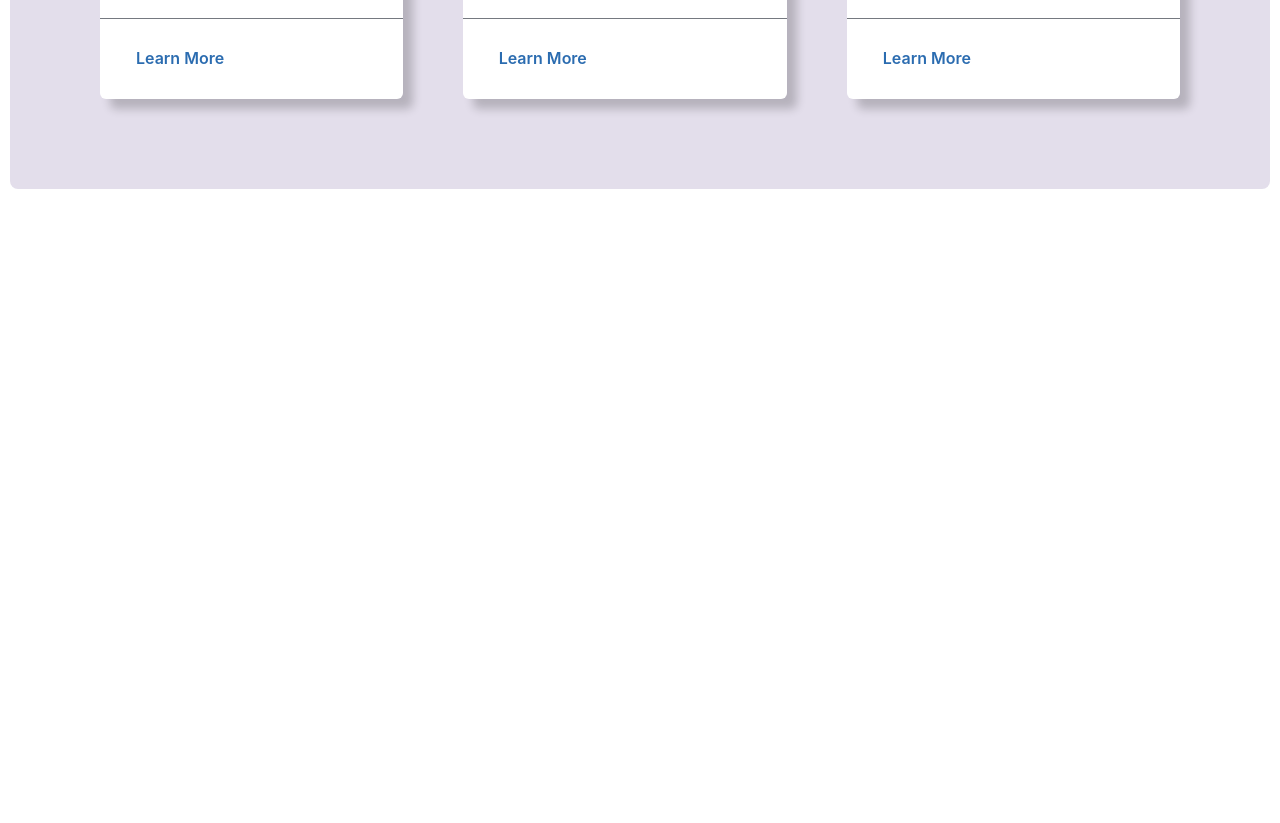
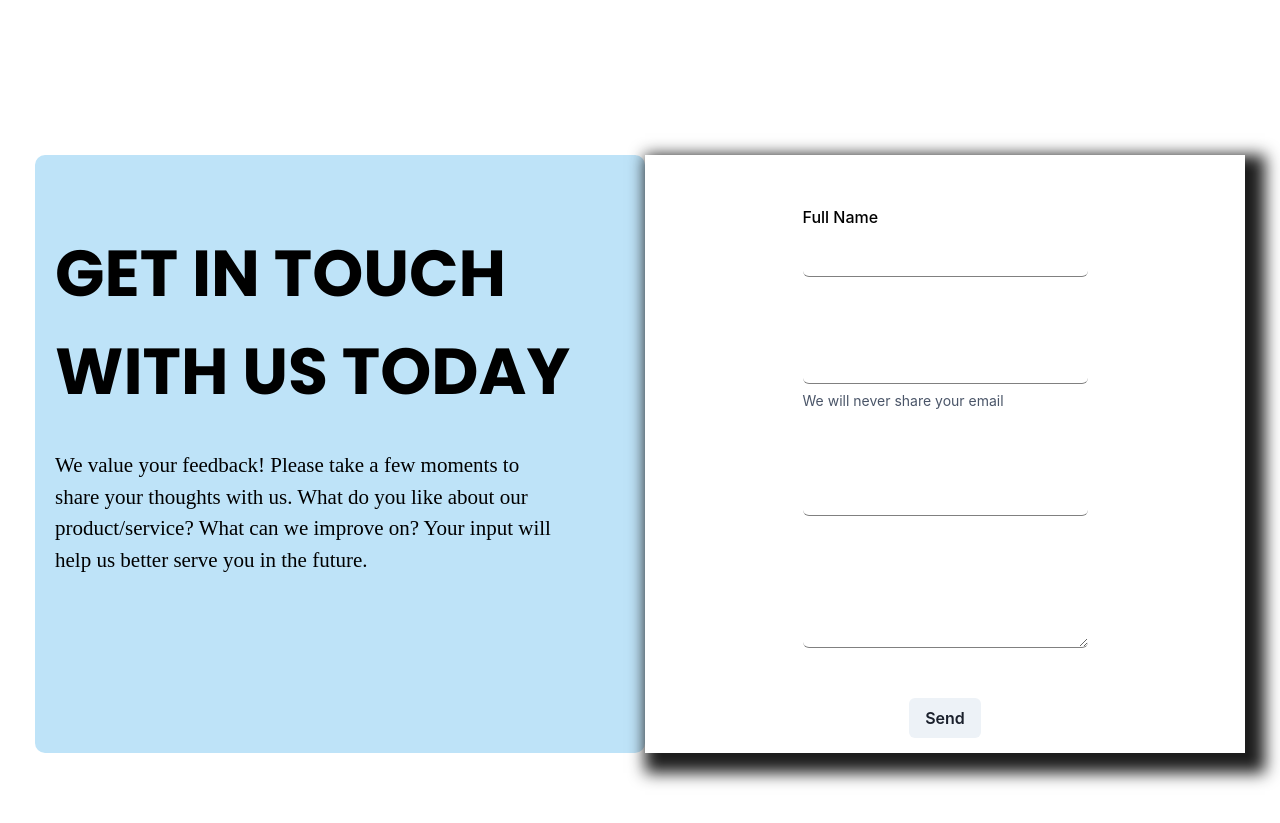
Before and after one commit to JackXN/hope-in-art, a Next.js app: page / in a window 1280 px wide. Shown: the part 4100-4923 px from the top of the page. Before the commit the page ends 4299 px from the top, so only its background shows below. Built offline with nearby package versions, Linux system fonts and the light colour scheme; a web font is replaced by a local one.

Commit message:
contact form updates

```diff
--- /dev/null
+++ b/components/ContactForm.js
@@ -0,0 +1,219 @@
+import {
+    Box,
+    Button,
+    Flex,
+    FormControl,
+    FormLabel,
+    Heading,
+    IconButton,
+    Input,
+    InputGroup,
+    InputLeftElement,
+    Link,
+    Stack,
+    Textarea,
+    Tooltip,
+    useClipboard,
+    useColorModeValue,
+    VStack,
+    Text,
+    FormHelperText,
+    Image
+  } from "@chakra-ui/react";
+  import React, { useState } from "react";
+  import { BsGithub, BsLinkedin, BsPerson, BsTwitter } from "react-icons/bs";
+  import { MdEmail, MdOutlineEmail } from "react-icons/md";
+//   import emailjs from "@emailjs/browser";
+
+  const confetti = {
+    light: {
+      primary: "4299E1", // blue.400
+      secondary: "BEE3F8" // blue.100
+    },
+
+    dark: {
+      primary: "1A365D", // blue.900
+      secondary: "2A4365" // blue.800
+    }
+  };
+  export default function ContactUs() {
+    const [fullname, setFullname] = useState("");
+    const [email, setEmail] = useState("");
+    const [subject, setSubject] = useState("");
+    const [message, setMessage] = useState("");
+
+    const [input, setInput] = useState("");
+
+    // const handleSubmit = (e) => {
+    //   e.preventDefault();
+
+    //   emailjs
+    //     .sendForm(
+    //       "service_oqrvcyb",
+    //       "template_n6rh0an",
+    //       e.target,
+    //       "wELH_zZcMIDEW6eMb"
+    //     )
+    //     .then((res) => {
+    //       console.log(res);
+    //     })
+    //     .catch((error) => {
+    //       console.log(error);
+    //     });
+    // };
+
+    return (
+      <Box sx={styles.wrapper} id='contact'>
+        <Box sx={styles.container} mb="200px">
+          <Box sx={styles.leftSideContainer}>
+            <Text as="h1">Get In Touch With Us Today</Text>
+            <Text as="p">
+            We value your feedback! Please take a few moments to share your thoughts with us. What do you like about our product/service? What can we improve on? Your input will help us better serve you in the future.
+            </Text>
+    {/* <Image src='./EventsImage.png' alt='Pink Lady Image Hope In Art'/>  */}
+            {/* <Text as="p">t_ptransport@yahoo.com</Text> */}
+            {/* <Text as="p">Tel: 385-394-7953 / 385-302-4843</Text> */}
+          </Box>
+          <Box sx={styles.rightSideContainer}>
+            <FormControl width="50%">
+              {/* <Text as="h2" color="orange">
+                Let Us Know What You Think!
+              </Text> */}
+              <FormLabel mt="35px" color="black">
+                Full Name
+              </FormLabel>
+              <Input type="name" name="name" color="white" />
+
+              <FormLabel mt="35px" color="white">
+                Email Address
+              </FormLabel>
+              <Input
+                type="email"
+                name="user_email"
+                required={true}
+                color="white"
+              />
+              <FormHelperText>We will never share your email</FormHelperText>
+
+              <FormLabel mt="35px" color="white">
+                Subject
+              </FormLabel>
+              <Input required={true} name="user_reviews" color="white" />
+
+              <FormLabel mt="20px" color="white">
+                Message
+              </FormLabel>
+              <Textarea
+                required={true}
+                type="text"
+                borderTop="none"
+                borderRight="none"
+                borderLeft="none"
+                borderBottom="solid gray 1px"
+                name="message"
+                color="white"
+              />
+            </FormControl>
+            <Button mt={["20px"]} type="submit" value="send">
+              Send
+            </Button>
+          </Box>
+        </Box>
+      </Box>
+    );
+  }
+
+  const styles = {
+    wrapper: {
+    //   mt: "90px"
+    },
+    container: {
+      display: "flex",
+      flexDirection: ["column", "column", "column", "column", "row"],
+      height: ["100%", "100%", "100%", "50%"],
+      padding: ["16px", "16px", "16px", "25px"]
+    },
+
+    leftSideContainer: {
+      flex: 3,
+      backgroundColor: 'blue.100',
+      padding: '20px',
+      borderRadius: '10px',
+
+
+
+    Image: {
+
+    },
+
+      h1: {
+        color: "black",
+        textAlign: "left",
+        fontFamily: "Poppins",
+        fontWeight: "bold",
+        // fontSize: ["55px", "28px", "28px", "28px", "28px", '38px'],
+        fontSize: '65px',
+        textAlign: 'left',
+        textTransform: 'uppercase',
+
+        mt: ['50px'],
+      },
+
+      p: {
+        background: "none !important",
+        textAlign: "left",
+        color: "black",
+        width: "90% !important",
+        mt: ["30px"],
+        mb: ["30px"],
+        fontFamily: "Catamaran",
+        fontSize: "21px"
+      }
+    },
+
+    rightSideContainer: {
+      flex: 3,
+      // background: 'white !important',
+      boxShadow: "10px 10px 15px 10px #1D1D1D",
+      padding: "15px",
+      display: "flex",
+      flexDirection: "column",
+      alignItems: "center",
+
+
+      // padding: '50px',
+      h2: {
+        fontFamily: "Lato",
+        fontSize: ["24px", "24px", "24px", "34px"],
+        color: "#ffff",
+        // pb: "30px",
+        mt: "30px",
+        color: 'black',
+      },
+
+      Button: {
+        mt: "50px"
+      },
+
+      Input: {
+        borderTop: "none",
+        borderLeft: "none",
+        borderRight: "none",
+        borderBottom: "1px solid gray"
+      },
+
+      FormLabel: {
+        color: "white !important"
+      }
+    },
+
+    formContainer: {
+      display: "flex"
+    },
+    Textarea: {
+      borderTop: "none",
+      borderLeft: "none",
+      borderRight: "none",
+      borderBottom: "1px solid gray"
+    }
+  };
--- a/components/containers/ContributionSection/Index.js
+++ b/components/containers/ContributionSection/Index.js
@@ -49,7 +49,7 @@ const Index = () => {
       <CardBody>
         <Image src={item.image} alt={item.title} borderRadius='lg' height='50%'/>
         <Stack mt='6' spacing='3'>
-          <Heading size='md' bg='pink' color='white' padding='10px'>{item.title}</Heading>
+          <Heading size='md' bg='blue.100' color='white' padding='10px'>{item.title}</Heading>
           <Text>
             {item.description}
           </Text>
--- a/components/containers/ContributionSection/styles.js
+++ b/components/containers/ContributionSection/styles.js
@@ -1,18 +1,15 @@
 const styles = {
     wrapper: {
         position: 'relative',
-        bottom:[null, null, null, null,''],
+        bottom:[null, null, null, null,'500px'],
         padding: [null, null,null,'60px'],
         borderRadius: '8px',
-        backgroundColor: '#E3DEEB !important'
+        // backgroundColor: '#E3DEEB !important'
     },
 
 
     container: {
         height: '100%',
-
-        // backgroundImage: './ContributionBanner.png',
-        // background: 'orange',
         display: 'flex',
         flexDirection: ['column'],
         backgroundSize: 'cover',
@@ -22,10 +19,10 @@ const styles = {
 
         h1:{
             color: 'black',
-            fontSize: ['28px', '28px', '28px', '67px'],
+            fontSize: ['28px', '28px', '28px', '28px'],
             fontWeight: 'bold',
-            textTransform: 'uppercase',
-            ml: [null,null, null,'67px'],
+            // textTransform: 'uppercase',
+            ml: ['20px',null, '20px','67px'],
         }
     },
 
--- a/pages/index.tsx
+++ b/pages/index.tsx
@@ -19,7 +19,7 @@ import WhatWeDo from '../components/containers/WhatDoWeDo/index';
 import Background from '../components/Background';
 import Difference from '../components/containers/DifferenceSection/Index';
 import ServiceContainer from '../components/containers/ServiceContainer';
-
+import ContactForm from '../components/ContactForm';
 
 
 //! UPDATE BACKGROUND COLOR TO GRADIENT.
@@ -50,6 +50,7 @@ useEffect(() => {
           <WhatWeDo/>
           <ServiceContainer/>
           <ContributionSection/>
+          <ContactForm/>
           {/* <Difference/> */}
         {/* <Background/> */}
           {/* <InfoSection/> */}
```
Also changed, not shown: public/EventsImage.png.
